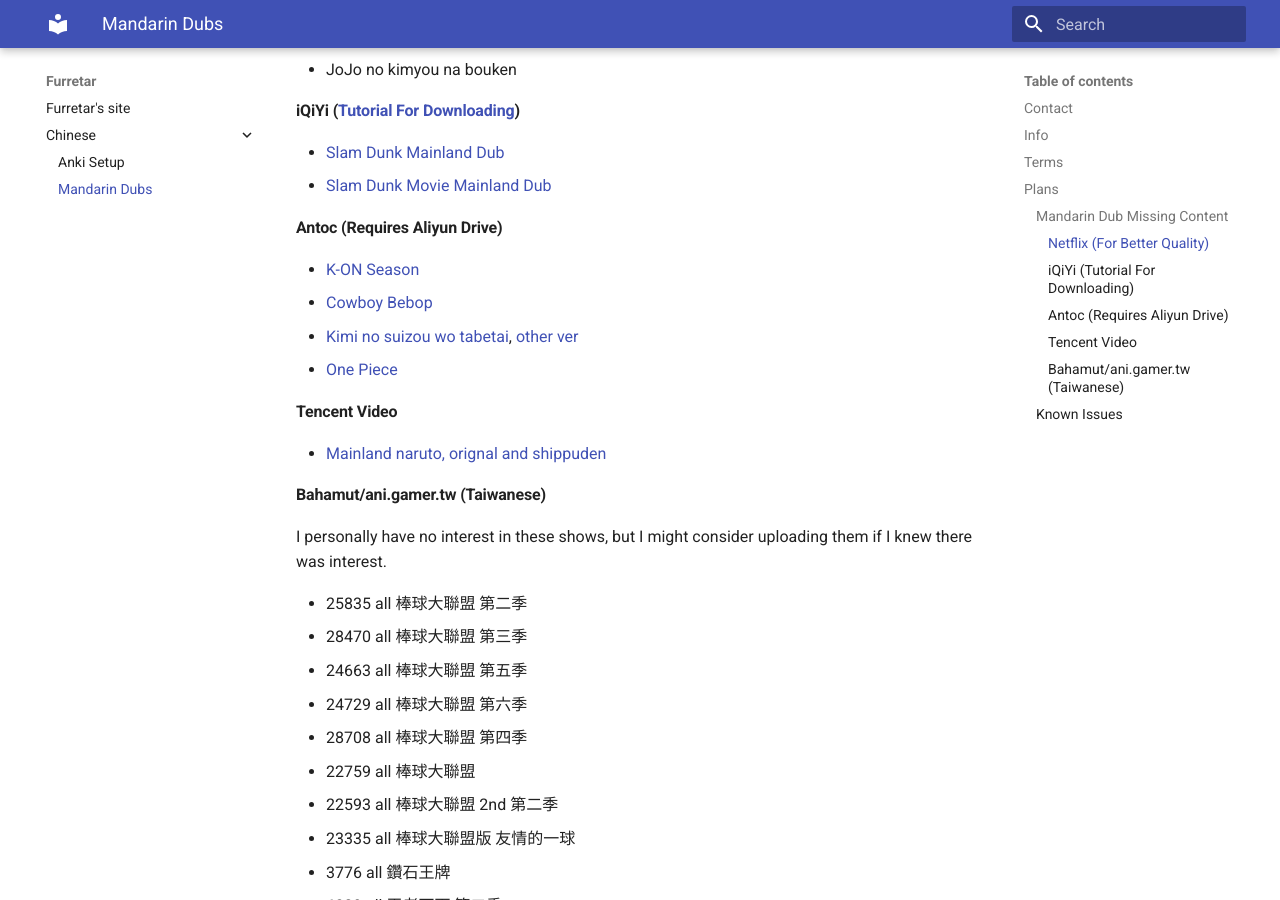
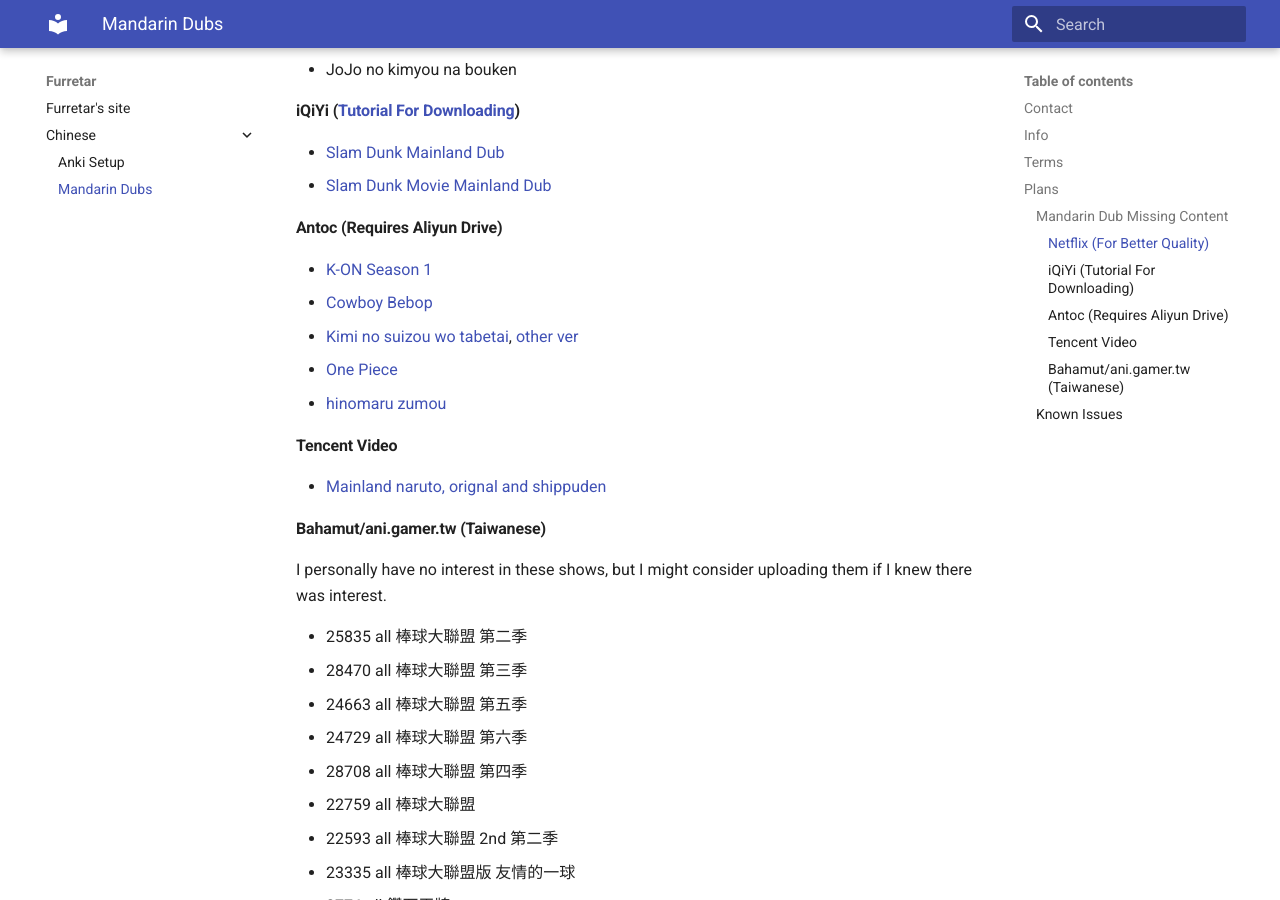
Before and after one commit to Furretar/furretar.github.io, an MkDocs documentation site: the page built from docs/chinese/mandarin-dubs.md, in a window 1280 px wide and 900 px high, scrolled down 1656 px. Built offline with MkDocs 1.6.1 and Material for MkDocs 9.7.7, drawn with Linux system fonts in a browser that asks for light colours.

Commit message:
Fix K-ON Season link and add hinomaru zumou

```diff
--- a/docs/chinese/mandarin-dubs.md
+++ b/docs/chinese/mandarin-dubs.md
@@ -42,10 +42,11 @@
 - [Slam Dunk Mainland Dub](https://www.iqiyi.com/tvg/to_page_url?album_id=MjAyOTE4MTAx&app_version=13.124.24146&ext_params=rpage%3Dcategory_lib.1009%26block%3Dpca_list_perdoc%26rseat%3Dtitle_30%26r%3D202918101%26ps2%3D%26s2%3D%26vfrm%3Dcategory_lib.1009%26vfrmblk%3Dpca_list_perdoc%26vfrmrst%3Dtitle_30&on_record=1&timestamp=1766652828995&tv_id=MzkwMjQ0MDAw&sign=BFE45C0180F679E86F7815814CFB36C1)
 - [Slam Dunk Movie Mainland Dub](https://www.iqiyi.com/v_uh5s06s0aw.html?vfrmblk=pca_list_perdoc&r=8124837059273601&block=pca_list_perdoc&rpage=category_lib.1009&rseat=title_208&vfrm=category_lib.1009&vfrmrst=title_208 )
 #### Antoc (Requires Aliyun Drive)
-- [K-ON Season](https://www.antoc.cn/forum.php?mod=viewthread&tid=1980)
+- [K-ON Season 1](https://www.antoc.cn/forum.php?mod=viewthread&tid=1980)
 - [Cowboy Bebop](https://www.antoc.cn/forum.php?mod=viewthread&tid=3244)
 - [Kimi no suizou wo tabetai](https://www.antoc.cn/forum.php?mod=viewthread&tid=2842), [other ver](https://www.antoc.cn/forum.php?mod=viewthread&tid=3228)
 - [One Piece](https://www.antoc.cn/forum.php?mod=viewthread&tid=2127)
+- [hinomaru zumou](https://www.antoc.cn/thread-2115-1-1.html)
 #### Tencent Video
 - [Mainland naruto, orignal and shippuden](https://v.qq.com/x/cover/mzc00200s6u45af/z41011n9rb6.html)
 #### Bahamut/ani.gamer.tw (Taiwanese)
```
